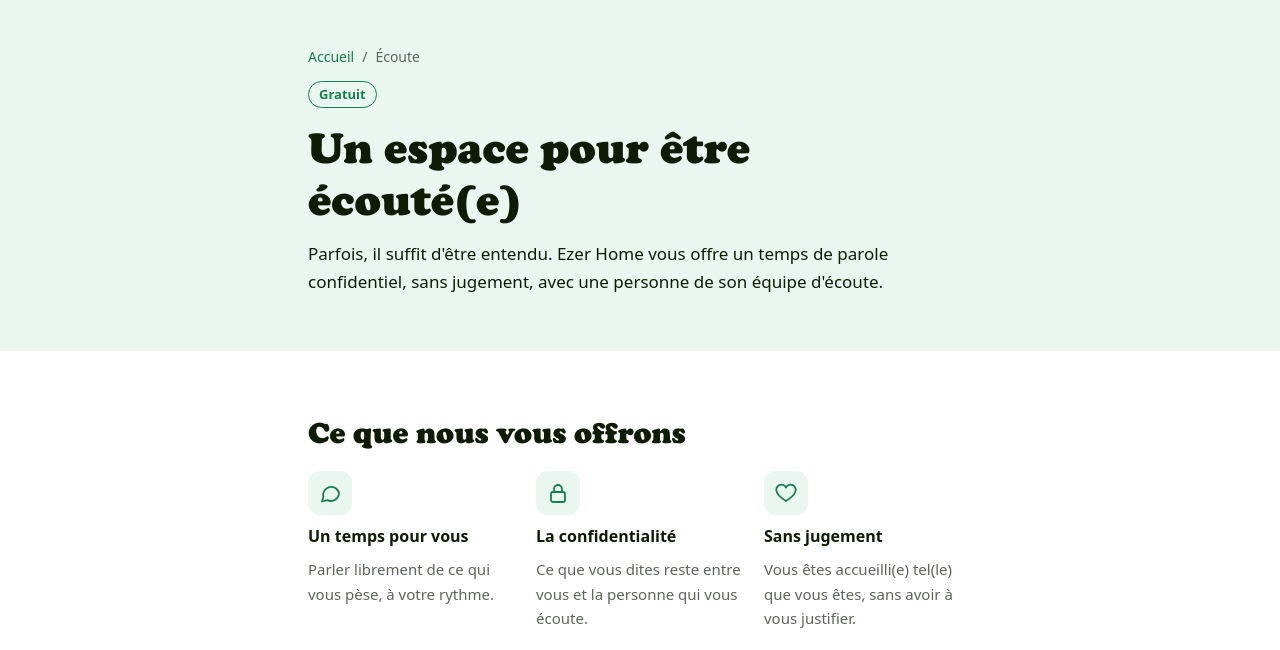
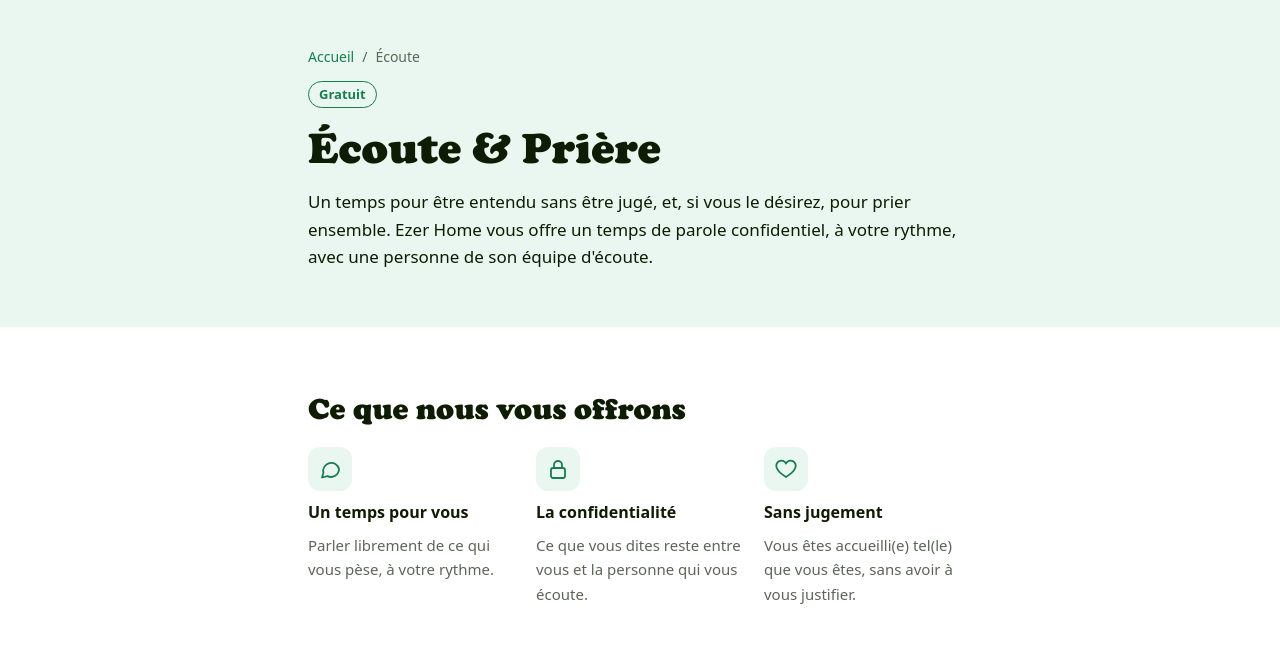
Before and after one commit to hackdave21/ezerhome_frontend, a website built with Vite: page pages/site/ecoute.html in a window 1280 px wide. Shown: the part 150-800 px from the top of the page. Built offline with nearby package versions, Linux system fonts and the light colour scheme.

Commit message:
point ## 5. Écoute — page de présentation — PDF p. 11

```diff
--- a/pages/site/ecoute.html
+++ b/pages/site/ecoute.html
@@ -26,8 +26,8 @@
                     </ol>
                 </nav>
                 <span class="self-start text-[13px] font-semibold px-2.5 py-0.5 rounded-full bg-ezer-green-light border border-ezer-green text-ezer-green">Gratuit</span>
-                <h1 class="font-cooper font-normal text-3xl lg:text-[44px] leading-[38px] lg:leading-[52px]">Un espace pour être écouté(e)</h1>
-                <p class="text-[17px]">Parfois, il suffit d'être entendu. Ezer Home vous offre un temps de parole confidentiel, sans jugement, avec une personne de son équipe d'écoute.</p>
+                <h1 class="font-cooper font-normal text-3xl lg:text-[44px] leading-[38px] lg:leading-[52px]">Écoute &amp; Prière</h1>
+                <p class="text-[17px]">Un temps pour être entendu sans être jugé, et, si vous le désirez, pour prier ensemble. Ezer Home vous offre un temps de parole confidentiel, à votre rythme, avec une personne de son équipe d'écoute.</p>
             </div>
         </section>
 
```
